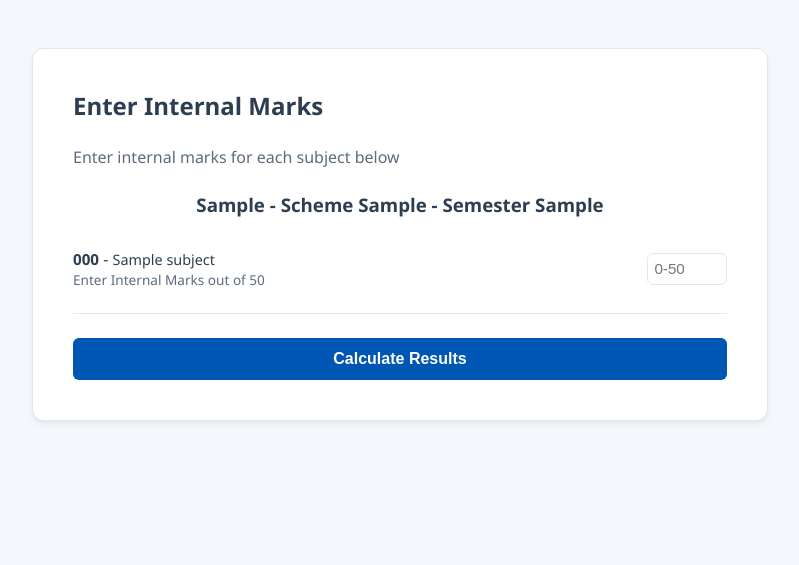
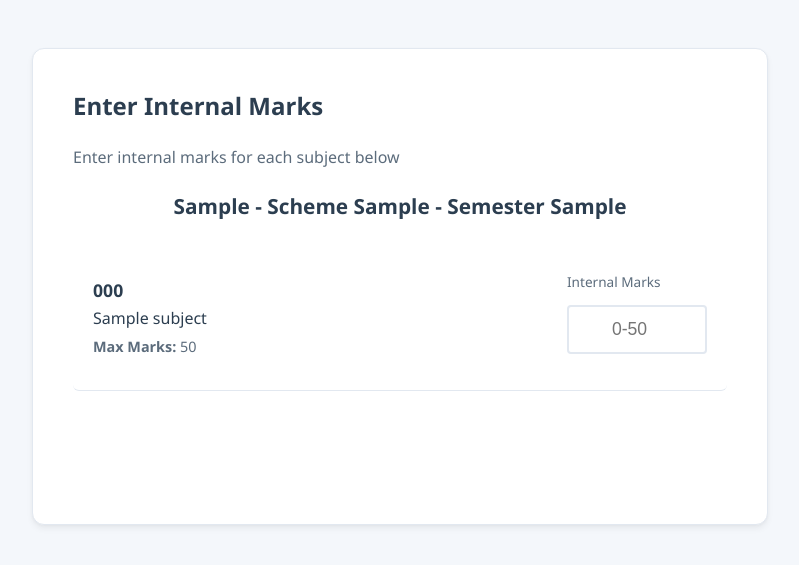
Before and after one commit to Anna-Jaison/Ktu_Grade_Analyzer, a Django app: template academics/templates/subjects.html in a window 1280 px wide. Shown: the top 565 px of the page, without its empty margins (240-1039 px from the left). Run offline with Django 5.2, Linux system fonts and the light colour scheme; tables that the repository leaves empty hold one stand-in row (values such as "Sample post"); the template is opened without the code that fills it: values that come from a table or form of the project are taken from there, most other values are stand-ins (such as "Sample title", 1, 10 or a date in 2020).

Commit message:
ui: improve layout, spacing, and font sizes for better readability

```diff
--- a/academics/templates/subjects.html
+++ b/academics/templates/subjects.html
@@ -7,7 +7,7 @@
         <p style="color: var(--text-muted); margin-bottom: 1.5rem;">Enter internal marks for each subject below</p>
 
         {% if subjects %}
-        <h3 style="margin-bottom: 1rem;">{{ selected_department }} - Scheme {{ selected_scheme }} - Semester {{ selected_semester }}</h3>
+        <h3 style="margin-bottom: 2rem; font-size: 1.3rem;">{{ selected_department }} - Scheme {{ selected_scheme }} - Semester {{ selected_semester }}</h3>
         <form method="post" action="/result/">
           {% csrf_token %}
           <input type="hidden" name="semester" value="{{ selected_semester }}">
@@ -15,32 +15,32 @@
           <input type="hidden" name="scheme" value="{{ selected_scheme }}">
 
           {% for sub in subjects %}
-            <div style="display: flex; align-items: center; gap: 1rem; padding: 0.75rem 0; border-bottom: 1px solid var(--border-color);">
-              <div style="flex: 1;">
-                <strong style="font-size: 0.95rem;">{{ sub.code }}</strong> - <span style="font-size: 0.9rem;">{{ sub.name }}</span>
+            <div style="display: grid; grid-template-columns: 1fr 140px; align-items: center; gap: 1.5rem; padding: 1.25rem; border-bottom: 1px solid var(--border-color); background: var(--card-bg); margin-bottom: 0.5rem; border-radius: 6px;">
+              <div>
+                <strong style="font-size: 1.1rem; display: block; margin-bottom: 0.3rem;">{{ sub.code }}</strong>
+                <span style="font-size: 1rem; color: var(--text-secondary);">{{ sub.name }}</span>
                 <br>
-                <small style="color: var(--text-muted); font-size: 0.85rem;">
-                  {% if sub.lab %}
-                    Enter Internal Marks out of 75
-                  {% else %}
-                    Enter Internal Marks out of 50
-                  {% endif %}
+                <small style="color: var(--text-muted); font-size: 0.9rem; margin-top: 0.5rem; display: block;">
+                  <strong>Max Marks:</strong> {% if sub.lab %}75{% else %}50{% endif %}
                 </small>
               </div>
 
+              <div style="display: flex; flex-direction: column; align-items: stretch;">
+                <label style="font-size: 0.85rem; color: var(--text-muted); margin-bottom: 0.4rem; font-weight: 500;">Internal Marks</label>
                 <input
                   type="number"
                   name="internal_{{ sub.code }}"
                   placeholder="{% if sub.lab %}0-75{% else %}0-50{% endif %}"
-                style="width: 80px; padding: 0.4rem; font-size: 0.95rem;"
+                  style="width: 100%; padding: 0.75rem; font-size: 1.1rem; border: 2px solid var(--border-color); border-radius: 4px; text-align: center;"
                   min="0"
                   max="{% if sub.lab %}75{% else %}50{% endif %}"
                   required
                 >
               </div>
+            </div>
           {% endfor %}
 
-          <button type="submit" style="width: 100%; margin-top: 1.5rem; padding: 0.75rem; font-size: 1rem;">Calculate Results</button>
+          <button type="submit" style="width: 100%; margin-top: 2rem; padding: 1rem; font-size: 1.1rem; background: var(--primary); color: white; border: none; border-radius: 4px; cursor: pointer; font-weight: 600;">Calculate Results</button>
         </form>
         {% else %}
         <p style="color: var(--text-muted); text-align: center; padding: 2rem 0;">No subjects found for this selection. Please go back and try again.</p>
```
Also changed, not shown: academics/templates/result.html (+21 -15 lines). Lines whose indentation alone changed are shown as unchanged.
